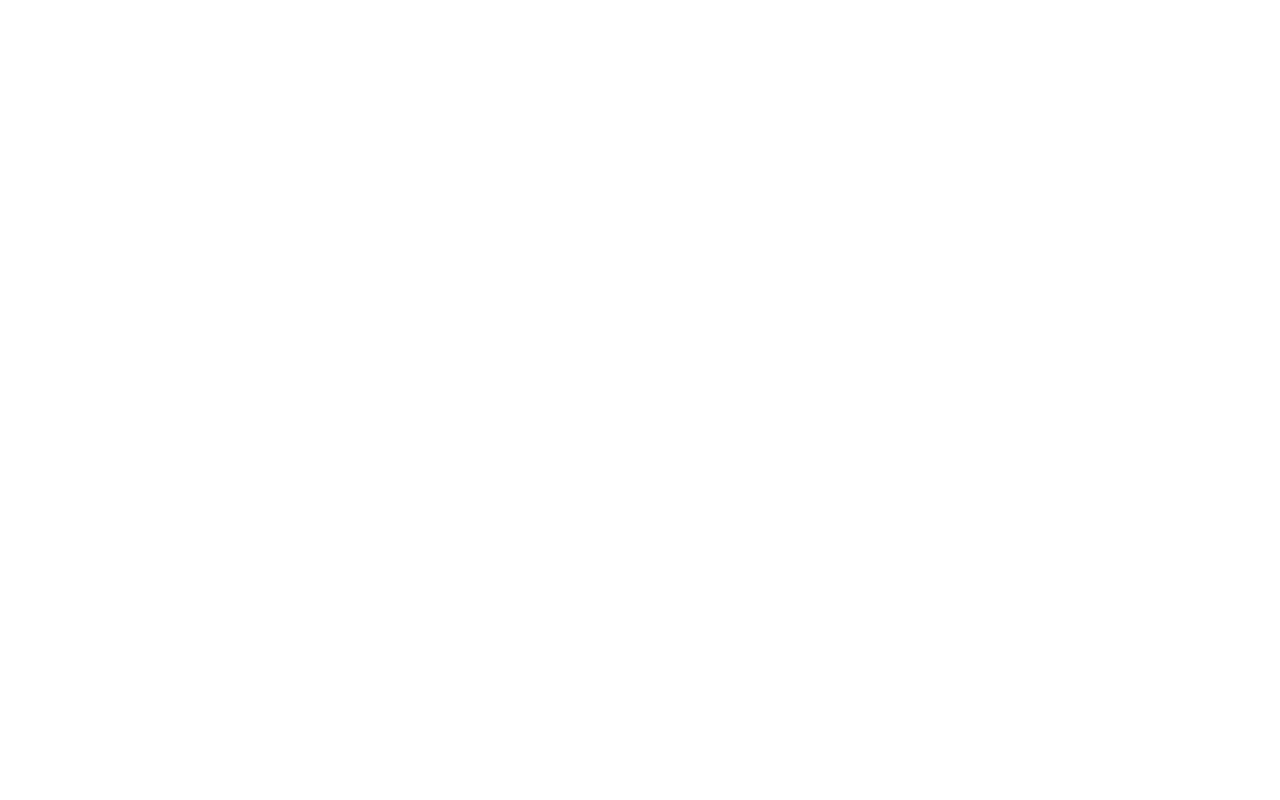
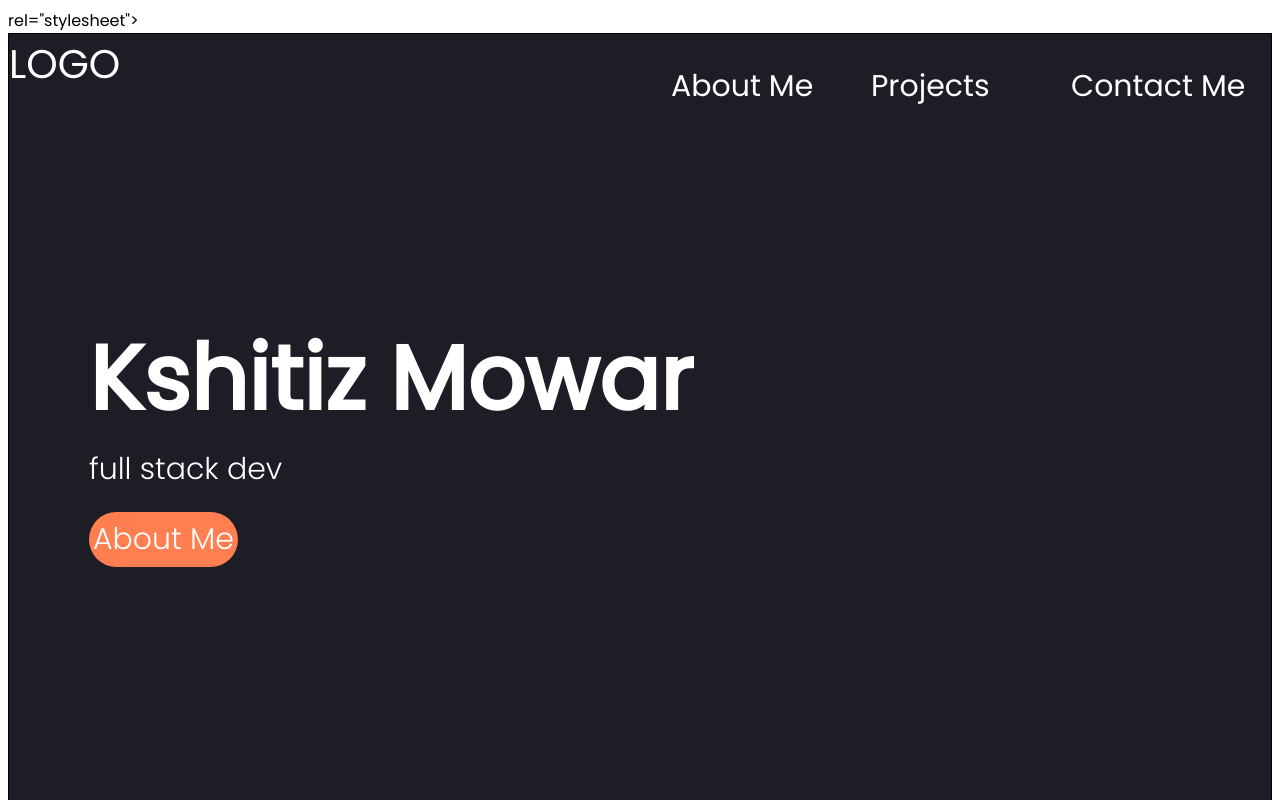
Before and after one commit to kshitiz-github/portfolio, a plain HTML site: page index.html in a window 1280 px wide. Shown: the top 800 px of the page. Drawn offline with Linux system fonts and the light colour scheme.

Commit message:
git commit -m "what"

```diff
--- a/index.html
+++ b/index.html
@@ -1,13 +1,41 @@
 <!DOCTYPE html>
 <html lang="en">
 <head>
-    <link rel="stylesheet" href="" />
+    <link rel="stylesheet" href="style.css" />
+    <link rel="preconnect" href="https://fonts.googleapis.com">
+    <link rel="preconnect" href="https://fonts.gstatic.com" crossorigin>
+    <link href="https://fonts.googleapis.com/css2?family=Poppins:ital,wght@0,300;0,400;1,600;1,700;1,800&display=swap" rel="stylesheet">rel="stylesheet">
+
     <meta charset="UTF-8">
     <meta name="viewport" content="width=device-width, initial-scale=1.0">
     <title>Portfolio</title>
 </head>
 <body>
+    <section class="hero">
+        <nav>
+            <div>LOGO</div>
+            <ul>
+                <li>About Me</li>
+                <li>Projects</li>
+                <li>Contact Me</li>
+            </ul>
+        </nav>
+        <div class="hero-area">
+            <div class="hero-text">
+                <h1>Kshitiz Mowar</h1>
+                <p>full stack dev</p>
+                <div class="button">About Me</div>
+            </div>
 
-    <script src=""></script>
+
+        </div>
+
+
+    </section>
+    <section></section>
+    <section></section>
+    <footer></footer>
+
+    <script src="app.js"></script>
 </body>
 </html>
--- a/style.css
+++ b/style.css
@@ -0,0 +1,77 @@
+body{
+    font-family: 'Poppins', sans-serif;
+}
+
+
+
+
+section{
+    height: 500px;
+    background: white;
+    border: solid black 1px;
+}
+
+.hero{
+    background: #1c1d25;
+    height: 100vh;
+    color: white;
+    font-size: 40px;
+}
+footer{
+    height: 500px;
+    background-color: black;
+}
+
+nav{
+    display: flex;
+    justify-content: space-between;
+}
+
+ul{
+    display: flex;
+    list-style-type: none;
+    font-size: 30px;
+}
+li{
+    width: 200px;
+    text-decoration: none;
+}
+h1{
+    font-size: 90px;
+    margin: 0;
+}
+p{
+    margin: 0;
+    font-size: 30px;
+    font-weight: 300;
+}
+.hero-area{
+    display: flex;
+    flex-direction: column;
+    height: 100%;
+    justify-content: center;
+}
+
+.hero-text{
+    margin-left: 80px;
+    margin-bottom: 200px;
+}
+.button{
+    width: 149px;
+    height: 50px;
+    border-radius:  40px;
+    background-color: coral;
+    text-align: center;
+    font-size: 30px;
+    font-weight: 300;
+    padding-top: 5px;
+    margin-top: 20px;
+
+}
+.button:hover{
+    background-color: #948d8a;
+}
+.button:active{
+    background-color: darkgrey;
+    color: #808080;
+}
```
